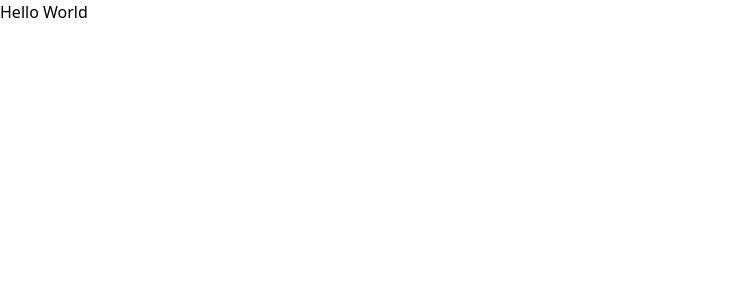
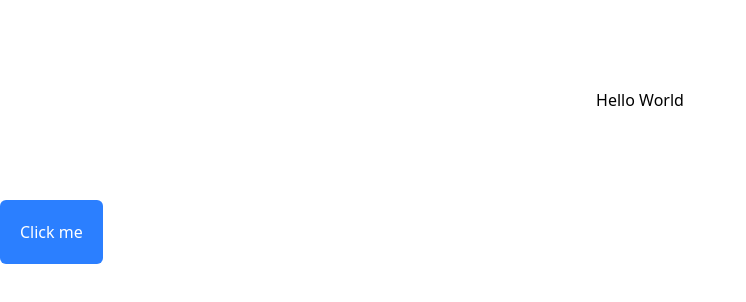
Before and after one commit to Mohammadrafi10/Admin-Panel, a React (Create React App) app: page / in a window 1280 px wide. Shown: the top 302 px of the page, without its empty margins (0-746 px from the left). Built offline with nearby package versions, Linux system fonts and the light colour scheme.

Commit message:
Add dark mode toggle and enhance styling with Tailwind CSS utilities

```diff
--- a/public/input.css
+++ b/public/input.css
@@ -1 +1,2 @@
 @import "tailwindcss";
+@custom-variant dark (&:where(.dark, .dark *));
--- a/public/output.css
+++ b/public/output.css
@@ -1,4 +1,5 @@
 /*! tailwindcss v4.1.7 | MIT License | https://tailwindcss.com */
+@layer properties;
 @layer theme, base, components, utilities;
 @layer theme {
   :root, :host {
@@ -6,6 +7,12 @@
       "Segoe UI Emoji", "Segoe UI Symbol", "Noto Color Emoji";
     --font-mono: ui-monospace, SFMono-Regular, Menlo, Monaco, Consolas, "Liberation Mono",
       "Courier New", monospace;
+    --color-red-500: oklch(63.7% 0.237 25.331);
+    --color-blue-500: oklch(62.3% 0.214 259.815);
+    --color-black: #000;
+    --color-white: #fff;
+    --spacing: 0.25rem;
+    --radius-md: 0.375rem;
     --default-font-family: var(--font-sans);
     --default-mono-font-family: var(--font-mono);
   }
@@ -155,4 +162,107 @@
     display: none !important;
   }
 }
-@layer utilities;
+@layer utilities {
+  .container {
+    width: 100%;
+    @media (width >= 40rem) {
+      max-width: 40rem;
+    }
+    @media (width >= 48rem) {
+      max-width: 48rem;
+    }
+    @media (width >= 64rem) {
+      max-width: 64rem;
+    }
+    @media (width >= 80rem) {
+      max-width: 80rem;
+    }
+    @media (width >= 96rem) {
+      max-width: 96rem;
+    }
+  }
+  .flex {
+    display: flex;
+  }
+  .table {
+    display: table;
+  }
+  .h-50 {
+    height: calc(var(--spacing) * 50);
+  }
+  .h-screen {
+    height: 100vh;
+  }
+  .w-full {
+    width: 100%;
+  }
+  .border-collapse {
+    border-collapse: collapse;
+  }
+  .resize {
+    resize: both;
+  }
+  .items-center {
+    align-items: center;
+  }
+  .justify-center {
+    justify-content: center;
+  }
+  .rounded-md {
+    border-radius: var(--radius-md);
+  }
+  .border {
+    border-style: var(--tw-border-style);
+    border-width: 1px;
+  }
+  .bg-blue-500 {
+    background-color: var(--color-blue-500);
+  }
+  .bg-red-500 {
+    background-color: var(--color-red-500);
+  }
+  .bg-white {
+    background-color: var(--color-white);
+  }
+  .p-5 {
+    padding: calc(var(--spacing) * 5);
+  }
+  .text-white {
+    color: var(--color-white);
+  }
+  .underline {
+    text-decoration-line: underline;
+  }
+  .outline {
+    outline-style: var(--tw-outline-style);
+    outline-width: 1px;
+  }
+  .dark\:bg-black {
+    &:where(.dark, .dark *) {
+      background-color: var(--color-black);
+    }
+  }
+  .dark\:text-white {
+    &:where(.dark, .dark *) {
+      color: var(--color-white);
+    }
+  }
+}
+@property --tw-border-style {
+  syntax: "*";
+  inherits: false;
+  initial-value: solid;
+}
+@property --tw-outline-style {
+  syntax: "*";
+  inherits: false;
+  initial-value: solid;
+}
+@layer properties {
+  @supports ((-webkit-hyphens: none) and (not (margin-trim: inline))) or ((-moz-orient: inline) and (not (color:rgb(from red r g b)))) {
+    *, ::before, ::after, ::backdrop {
+      --tw-border-style: solid;
+      --tw-outline-style: solid;
+    }
+  }
+}
--- a/src/App.js
+++ b/src/App.js
@@ -1,8 +1,35 @@
+import { useState, useEffect } from "react";
+
 function App() {
+  const [isDark, setIsDark] = useState(false);
+
+  useEffect(() => {
+    if (isDark) {
+      document.body.classList.add("dark");
+    } else {
+      document.body.classList.remove("dark");
+    }
+  }, [isDark]);
+
+  const darkMode = () => {
+    setIsDark(!isDark);
+  };
   return (
-    <div className="App">
-      <h1>Hello World</h1>
-    </div>
+    <>
+      <div
+        className={`container flex justify-center items-center dark:bg-black dark:text-white w-full h-50 ${
+          isDark ? "dark" : "light"
+        }`}
+      >
+        <h1>Hello World</h1>
+      </div>
+      <button
+        className="p-5 bg-blue-500 text-white rounded-md"
+        onClick={darkMode}
+      >
+        Click me
+      </button>
+    </>
   );
 }
 
```
Also changed, not shown: tailwind.config.js (added, +9 -0 lines).
